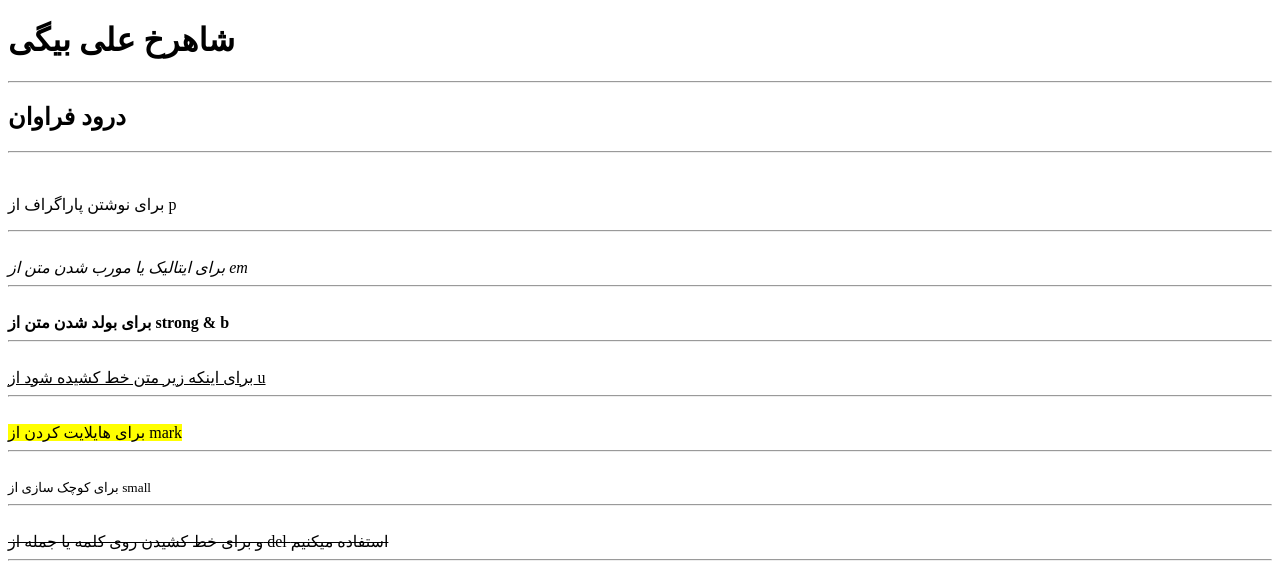
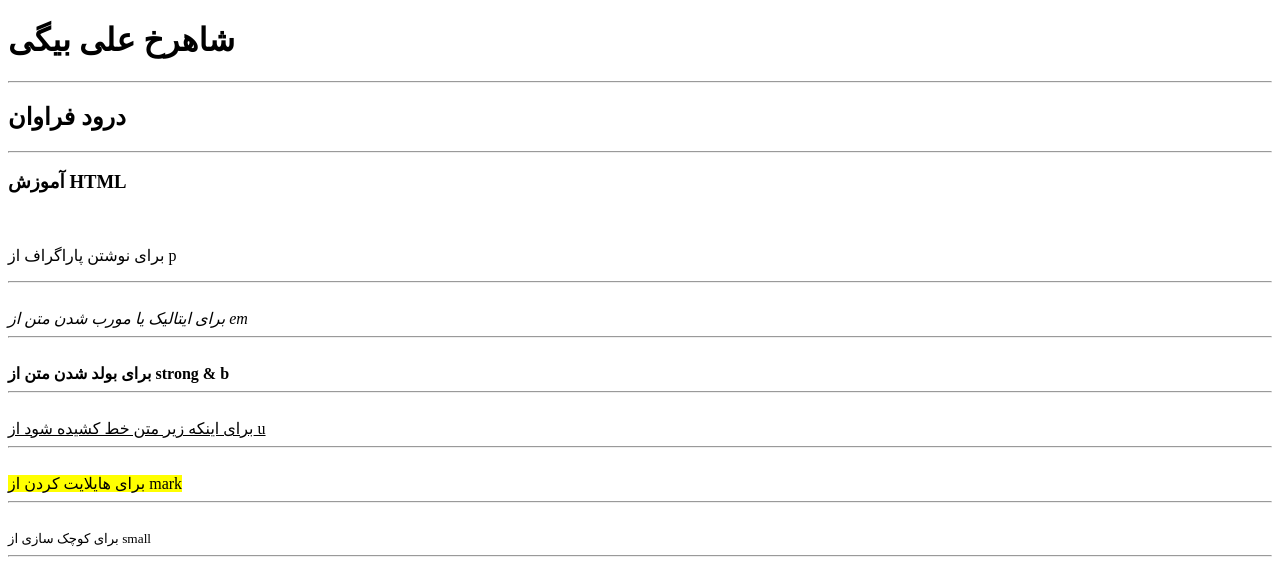
Before and after one commit to Shahrokh25/Shahrokh25.github.io, a plain HTML site: page index.html in a window 1280 px wide. Shown: the top 574 px of the page. Drawn offline with Linux system fonts and the light colour scheme.

Commit message:
Update index.html

```diff
--- a/index.html
+++ b/index.html
@@ -10,6 +10,7 @@
     <hr>
     <h2>درود فراوان </h2>
     <hr>
+    <h3> آموزش HTML</h3>
    <br> <p>   برای نوشتن پاراگراف از p
     <hr>
         <br> <em>برای ایتالیک یا مورب شدن متن از em </em>
```
